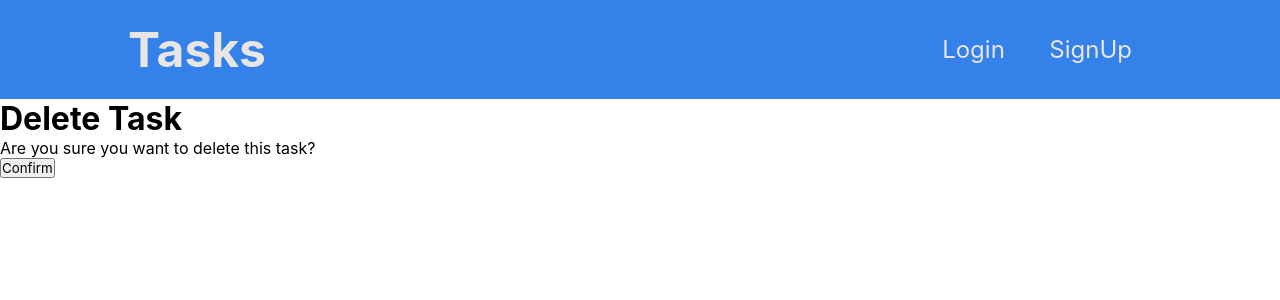
After one commit to pedroyen21/to-do-list, a Django app: page /task_confirm_delete/19 in a window 1280 px wide. The commit adds this page. Shown: the top 300 px of the page. Run offline with Django 4.2, Linux system fonts and the light colour scheme; data comes from the database, SQL or seed files in the repository; both versions use the stored data as it was after the commit.

Commit message:
Estrutura pronta, falta estilizar

```diff
--- a/tasks/forms.py
+++ b/tasks/forms.py
@@ -1,5 +1,7 @@
 from django import forms
 from .models import Task
+from django.utils.timezone import now
+
 
 class UpdateForm(forms.ModelForm):
    conc_date = forms.DateField(
@@ -8,10 +10,10 @@ class UpdateForm(forms.ModelForm):
          format= '%Y-%m-%d',
          attrs={
             'type': 'date',
+
          },
       ), input_formats=['%Y-%m-%d']
-
-)
+   )
    class Meta:
       model  = Task
       fields = ('name', 'description', 'conc_date')
--- a/templates/tasks/index.html
+++ b/tasks/templates/tasks/index.html
@@ -21,15 +21,18 @@
                         type="text"
                         name="name"
                         class="text"
+                        required
                   >
                   <input
                         type="text"
                         name="description"
                         class="text"
+
                   >
                   <input
                         type="date"
                         name="conc_date"
+                        required
                   >
                   <input
                      type="submit"
@@ -55,7 +58,7 @@
                            >
                         </form>
 
-                        <form action="{% url 'tasks:delete_task' task.id %}" method="post">
+                        <form action="{% url 'tasks:task_confirm_delete' task.id %}" method="get">
                            {% csrf_token %}
                            <input
                               type="submit"
--- /dev/null
+++ b/tasks/templates/tasks/task_confirm_delete.html
@@ -0,0 +1,17 @@
+{% extends "base.html" %}
+
+{% block head_title %}Logout{% endblock %}
+
+{% block content %}
+<h1>Delete Task</h1>
+
+<p>Are you sure you want to delete this task?</p>
+
+<form method="post" action="{% url 'tasks:task_confirm_delete' task.id %}">
+   {% csrf_token %}
+   {{form}}
+   <input type="submit" value="Confirm">
+</form>
+
+
+{% endblock %}
--- a/tasks/urls.py
+++ b/tasks/urls.py
@@ -14,9 +14,9 @@ urlpatterns = [
       name='create_task',
    ),
    path(
-      route='delete_task/<int:pk>',
-      view=views.delete_task,
-      name='delete_task',
+      route='task_confirm_delete/<int:pk>',
+      view=views.DeleteTask.as_view(),
+      name='task_confirm_delete',
    ),
    path(
       route='edit_task/<int:pk>',
--- a/tasks/views.py
+++ b/tasks/views.py
@@ -1,10 +1,11 @@
 from django.http import HttpResponseRedirect
 from django.shortcuts import get_object_or_404
+from django.urls import reverse_lazy
 from .models import Task
 from django.contrib.auth.mixins import LoginRequiredMixin
 from django.contrib.auth.decorators import login_required
 from django.views import generic
-from django.views.generic.edit import UpdateView
+from django.views.generic.edit import UpdateView, DeleteView
 from .forms import UpdateForm
 
 class IndexView(generic.ListView, LoginRequiredMixin):
@@ -35,10 +36,11 @@ def create_task(request):
 
    return HttpResponseRedirect('/')
 
-def delete_task(request, pk):
-   task_to_be_deleted = Task.objects.get(id=pk)
-   task_to_be_deleted.delete()
-   return HttpResponseRedirect('/')
+class DeleteTask(DeleteView):
+   template_name = 'tasks/task_confirm_delete.html'
+   model         = Task
+   success_url   = reverse_lazy('tasks:index')
+
 
 class EditTask(UpdateView):
    template_name = 'tasks/edit_task.html'
--- a/templates/account/login.html
+++ b/templates/account/login.html
@@ -14,7 +14,7 @@
   {% csrf_token %}
   {{ form.as_p }}
   {% if redirect_field_value %}
-  <input type="hidden" name="{{ redirect_field_name }}" value="{{ redirect_field_value }}" />
+   <input type="hidden" name="{{ redirect_field_name }}" value="{{ redirect_field_value }}" />
   {% endif %}
   <a class="button secondaryAction" href="{% url 'account_reset_password' %}"></a>
   <button class="primaryAction" type="submit">Sign In</button>
--- a/templates/account/logout.html
+++ b/templates/account/logout.html
@@ -3,9 +3,9 @@
 {% block head_title %}Logout{% endblock %}
 
 {% block content %}
-<h1>Sair</h1>
+<h1>Logout</h1>
 
-<p>Tem certeza de que deseja sair?</p>
+<p>Are you sure you want to log out?</p>
 
 <form method="post" action="{% url 'account_logout' %}">
   {% csrf_token %}
```
Also changed, not shown: db.sqlite3, tasks/templates/tasks/edit_task.html (renamed from templates/tasks/edit_task.html).
